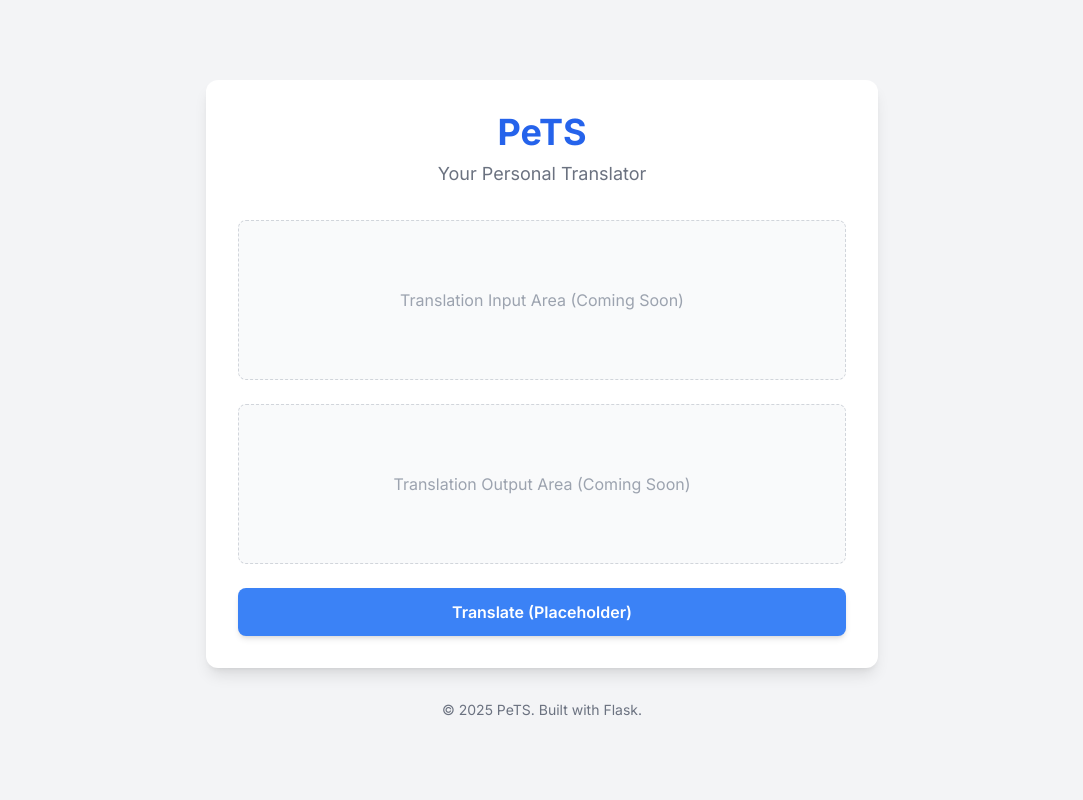
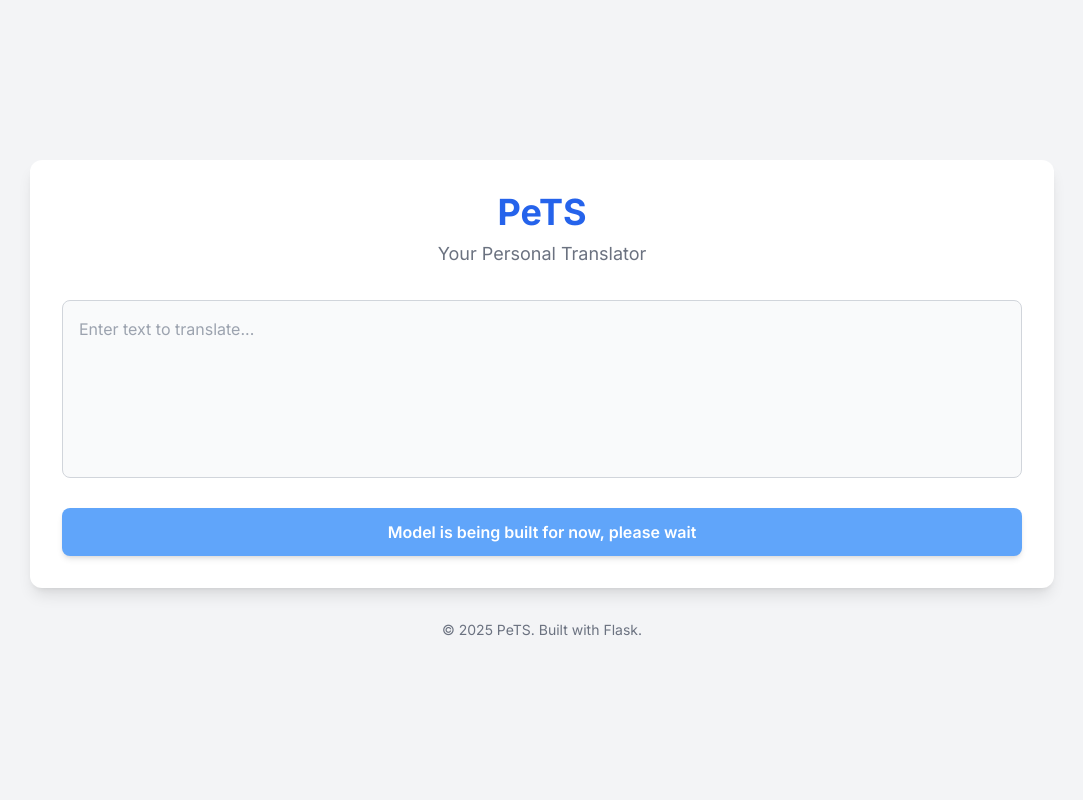
Before and after one commit to Doug-Vo/RAG-Knowledge-Engine, a Flask app: page / in a window 1280 px wide. Shown: the whole page, without its empty margins (98-1181 px from the left). Run offline with Flask 3, Linux system fonts and the light colour scheme; some libraries are stand-ins or nearby versions.

Commit message:
Update directory and html

```diff
--- /dev/null
+++ b/webpage/app.py
@@ -0,0 +1,16 @@
+from flask import Flask, render_template, request
+
+app = Flask(__name__)
+
+@app.route('/', methods = ['GET','POST'])
+def homepage():
+    if request.method == 'POST':
+        text_to_translate = request.form.get('text_to_translate')
+        ## Update later
+
+        return render_template('index.html')
+
+    return render_template('index.html')
+
+if __name__ == '__main__':
+    app.run(debug=True)
--- a/webpage/main.py
+++ /dev/null
@@ -1,18 +0,0 @@
-from flask import Flask, render_template
-
-# Initialize the Flask application
-app = Flask(__name__)
-
-# Define the route for the homepage
-@app.route('/')
-def homepage():
-    """
-    Renders the main homepage of the PeTS application.
-    """
-    # The render_template function looks for the file in a 'templates' folder
-    return render_template('index.html')
-
-# This block allows you to run the app directly from the command line
-if __name__ == '__main__':
-    # debug=True will automatically reload the server when you make changes
-    app.run(debug=True)
--- a/webpage/templates/index.html
+++ b/webpage/templates/index.html
@@ -19,10 +19,11 @@
 </head>
 <body class="bg-gray-100 text-gray-800">
 
-    <div class="min-h-screen flex flex-col items-center justify-center p-4">
+    <!-- The main container now uses padding to create space around the card -->
+    <div class="min-h-screen flex flex-col justify-center p-4 sm:p-6 lg:p-8">
 
-        <!-- Main Application Card -->
-        <div class="w-full max-w-2xl bg-white rounded-xl shadow-lg p-8">
+        <!-- Main Application Card - Uses max-width and margin-auto for robust centering -->
+        <div class="w-full max-w-5xl mx-auto bg-white rounded-xl shadow-lg p-8">
 
             <!-- Header -->
             <div class="text-center mb-8">
@@ -30,23 +31,35 @@
                 <p class="text-lg text-gray-500 mt-2">Your Personal Translator</p>
             </div>
 
-            <!-- Placeholder for Translation Interface -->
-            <div class="space-y-6">
-                <!-- This is where the input text area will go -->
-                <div class="h-40 bg-gray-50 rounded-lg border border-dashed border-gray-300 flex items-center justify-center">
-                    <p class="text-gray-400">Translation Input Area (Coming Soon)</p>
+            <!-- Translation Form - No longer needs onsubmit override as button type is correct -->
+            <form action="/" method="POST" class="space-y-6">
+
+                <!-- Input Text Area -->
+                <div>
+                    <label for="text_to_translate" class="sr-only">Text to translate</label>
+                    <textarea
+                        name="text_to_translate"
+                        id="text_to_translate"
+                        rows="6"
+                        class="w-full p-4 bg-gray-50 border border-gray-300 rounded-lg focus:ring-2 focus:ring-blue-500 focus:border-blue-500 transition resize-none"
+                        placeholder="Enter text to translate..."
+                    ></textarea>
                 </div>
 
-                <!-- This is where the output text area will go -->
-                <div class="h-40 bg-gray-50 rounded-lg border border-dashed border-gray-300 flex items-center justify-center">
-                    <p class="text-gray-400">Translation Output Area (Coming Soon)</p>
+                <!-- Output Area (Hidden for now) -->
+                <div id="translation_output_area" class="h-40 bg-gray-100 rounded-lg border border-dashed border-gray-300 flex items-center justify-center hidden">
+                    <p class="text-gray-500">Translation will appear here.</p>
                 </div>
 
-                <!-- This is where the translate button will go -->
-                <div class="h-12 bg-blue-500 rounded-lg flex items-center justify-center text-white font-semibold shadow-md">
-                    Translate (Placeholder)
-                </div>
-            </div>
+                <!-- Translate Button -->
+                <button
+                    type="submit"
+                    class="w-full py-3 px-4 bg-blue-400 text-white font-semibold rounded-lg shadow-md"
+                >
+                    Model is being built for now, please wait
+                </button>
+
+            </form>
 
         </div>
 
```
